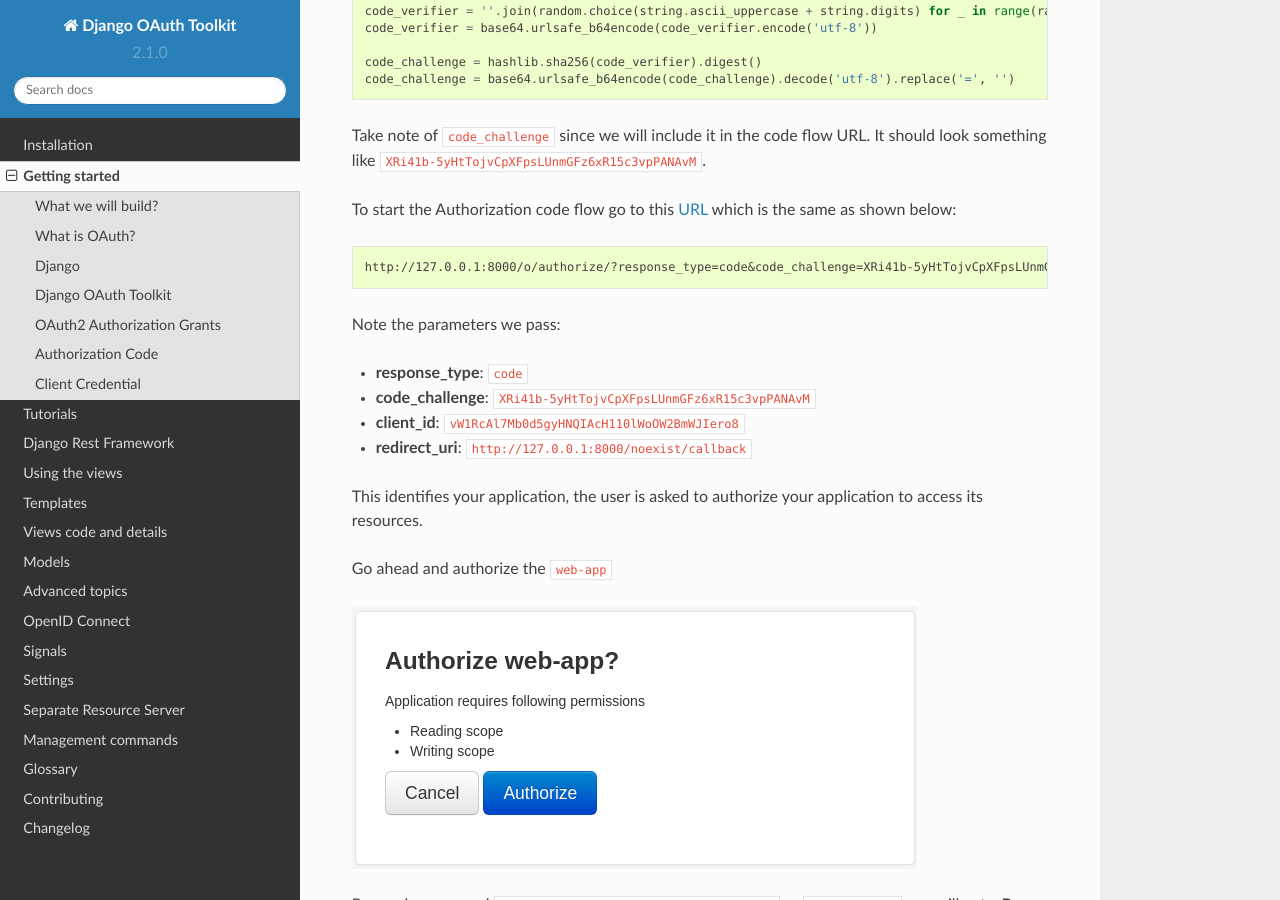
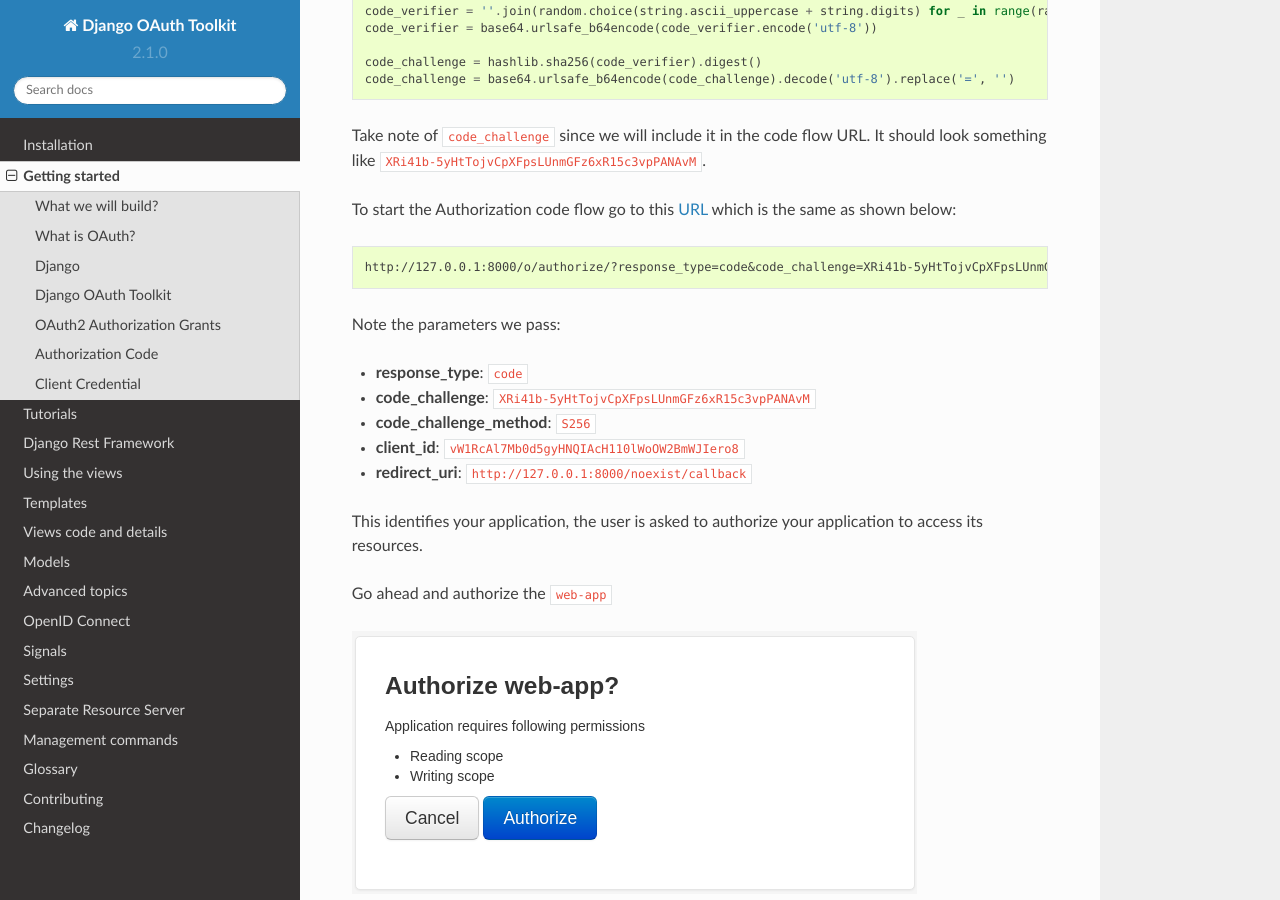
Before and after one commit to sheriffwoody0922/oauth-python-django, a Sphinx documentation site: the page built from docs/getting_started.rst, in a window 1280 px wide and 900 px high, scrolled down 6653 px. Built offline with Sphinx 7.4.7 and the Read the Docs theme 2.0.0, drawn with Linux system fonts in a browser that asks for light colours; the version number is read from the project's files by our own code.

Commit message:
Hotfix- CODE_CHALLENGE instead of CODE_VERIFIER in docs (#1208)
* Hotfix- CODE_CHALLENGE instead of CODE_VERIFIER in docs

* HotFix- code_challenge_method added for authorization call in docs

* Fix: mandatory documentation to submit PR added

```diff
--- a/docs/getting_started.rst
+++ b/docs/getting_started.rst
@@ -275,12 +275,13 @@
 
 To start the Authorization code flow go to this `URL`_ which is the same as shown below::
 
-    http://127.0.0.1:8000/o/authorize/?response_type=code&code_challenge=XRi41b-5yHtTojvCpXFpsLUnmGFz6xR15c3vpPANAvM&client_id=vW1RcAl7Mb0d5gyHNQIAcH110lWoOW2BmWJIero8&redirect_uri=http://127.0.0.1:8000/noexist/callback
+    http://127.0.0.1:8000/o/authorize/?response_type=code&code_challenge=XRi41b-5yHtTojvCpXFpsLUnmGFz6xR15c3vpPANAvM&code_challenge_method=S256&client_id=vW1RcAl7Mb0d5gyHNQIAcH110lWoOW2BmWJIero8&redirect_uri=http://127.0.0.1:8000/noexist/callback
 
 Note the parameters we pass:
 
 * **response_type**: ``code``
 * **code_challenge**: ``XRi41b-5yHtTojvCpXFpsLUnmGFz6xR15c3vpPANAvM``
+* **code_challenge_method**: ``S256``
 * **client_id**: ``vW1RcAl7Mb0d5gyHNQIAcH110lWoOW2BmWJIero8``
 * **redirect_uri**: ``http://127.0.0.1:8000/noexist/callback``
 
```
Also changed, not shown: CHANGELOG.md (+3 -0 lines), 1 other file.
